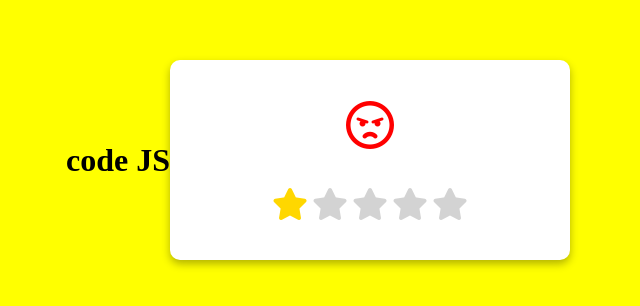
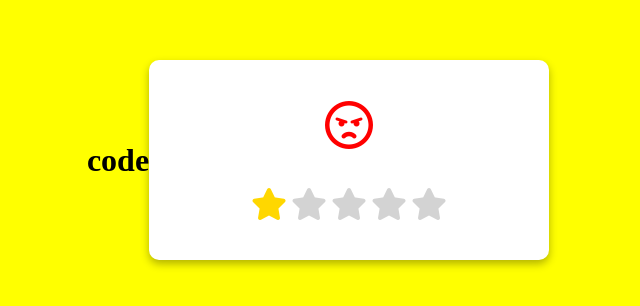
Before and after one commit to IlyasomarH/ArkaniCode, a plain HTML site: page index.html in a window 1280 px wide. Shown: the part 240-546 px from the top of the page, without its empty margins (322-962 px from the left). Drawn offline with Linux system fonts and the light colour scheme.

Commit message:
change 1

```diff
--- a/index.html
+++ b/index.html
@@ -15,7 +15,7 @@
 		<link rel="stylesheet" href="style.css" />
 	</head>
 	<body>
-		<h1>code JS</h1>
+		<h1>code </h1>
 		<div class="feedback-container">
 			<div class="emoji-container">
 				<i class="far fa-angry fa-3x"></i>
```
